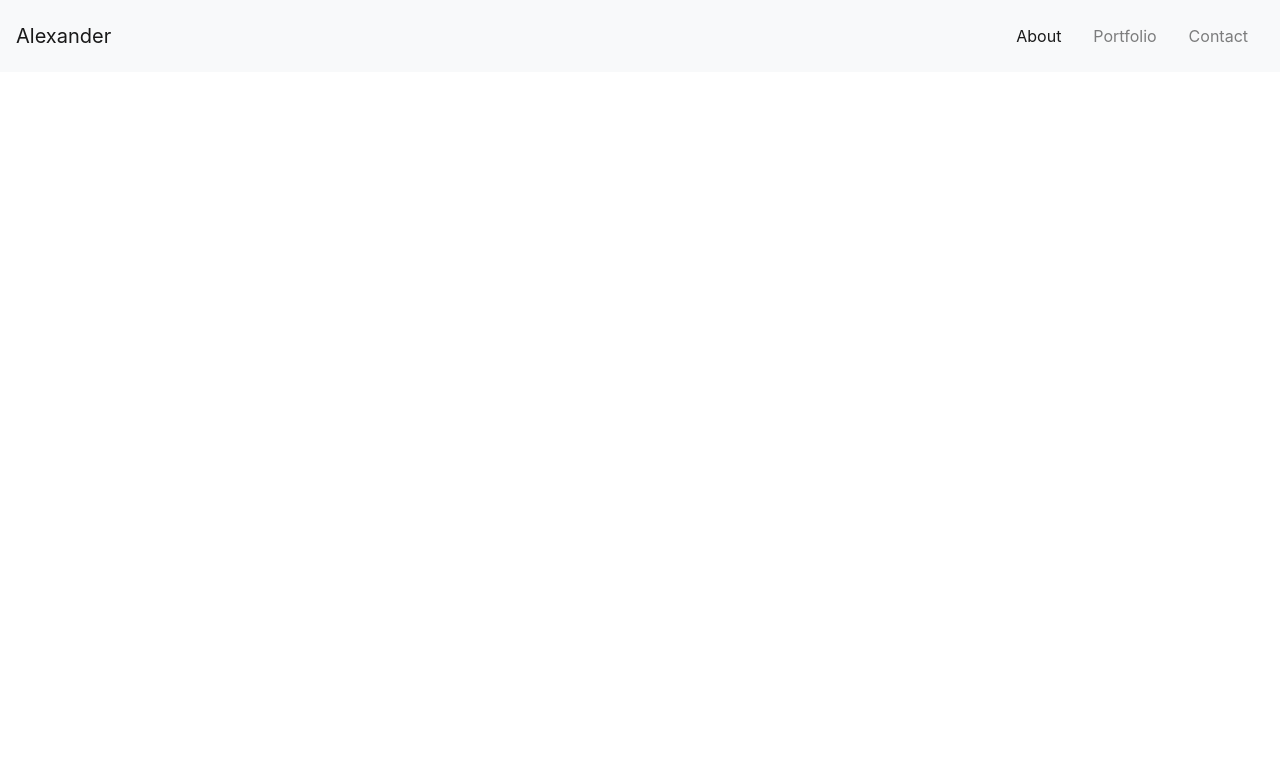
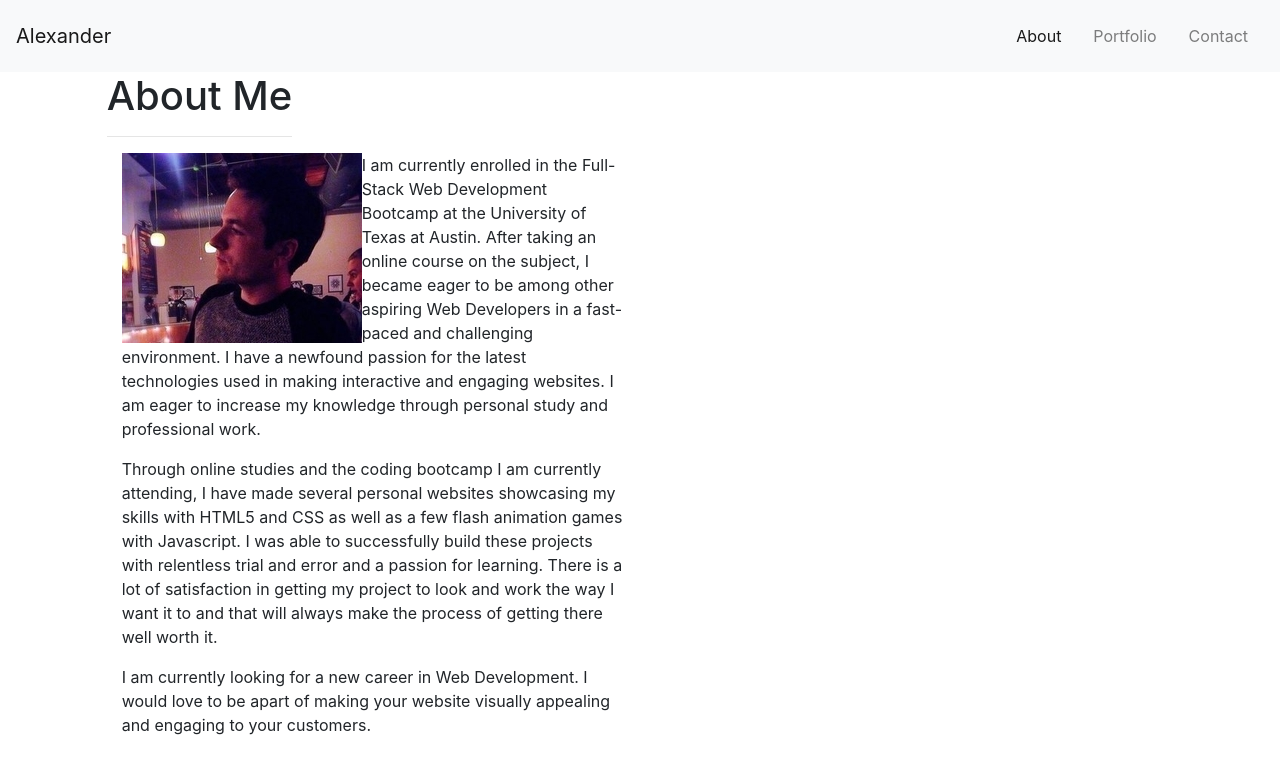
Before and after one commit to alxndrryan/react-portfolio, a React (Create React App) app: page / in a window 1280 px wide. Shown: the top 774 px of the page. Built offline with nearby package versions, Linux system fonts and the light colour scheme.

Commit message:
about me page layout finished

```diff
--- a/src/App.js
+++ b/src/App.js
@@ -1,12 +1,14 @@
 import React from "react";
 import { BrowserRouter as Router, Route, Switch } from "react-router-dom";
 import Nav from "./components/Nav";
+import About from "./pages/About";
 
 function App() {
   return (
     <Router>
       <div>
         <Nav />
+        <About />
         {/* <Switch>
         <Route exact path={["/", "/about"]}>
           <About />
--- a/src/pages/About.js
+++ b/src/pages/About.js
@@ -1,12 +1,50 @@
 import React from "react";
-import { Col, Row, Containter } from "../componenets/Grid";
+import { Col, Row, Container } from "../components/Grid";
 import { Link } from "react-router-dom";
 
 function About() {
   return (
     <Container fluid>
       <Row>
-        <Col size="col-md-6"></Col>
+        <Col size="md-1"></Col>
+        <Col size="col-md-6">
+          <h1>About Me</h1>
+          <hr />
+        </Col>
+      </Row>
+      <Row>
+        <Col size="md-1"></Col>
+        <Col size="md-5">
+          <img
+            style={{ float: "left" }}
+            src="./images/profile-pic.jpg"
+            alt="profile-pic"
+          />
+          <p class="about-me">
+            I am currently enrolled in the Full-Stack Web Development Bootcamp
+            at the University of Texas at Austin. After taking an online course
+            on the subject, I became eager to be among other aspiring Web
+            Developers in a fast-paced and challenging environment. I have a
+            newfound passion for the latest technologies used in making
+            interactive and engaging websites. I am eager to increase my
+            knowledge through personal study and professional work.
+          </p>
+          <p class="about-me">
+            Through online studies and the coding bootcamp I am currently
+            attending, I have made several personal websites showcasing my
+            skills with HTML5 and CSS as well as a few flash animation games
+            with Javascript. I was able to successfully build these projects
+            with relentless trial and error and a passion for learning. There is
+            a lot of satisfaction in getting my project to look and work the way
+            I want it to and that will always make the process of getting there
+            well worth it.
+          </p>
+          <p class="about-me">
+            I am currently looking for a new career in Web Development. I would
+            love to be apart of making your website visually appealing and
+            engaging to your customers.
+          </p>
+        </Col>
       </Row>
     </Container>
   );
```
Also changed, not shown: public/images/profile-pic.jpg (added).
